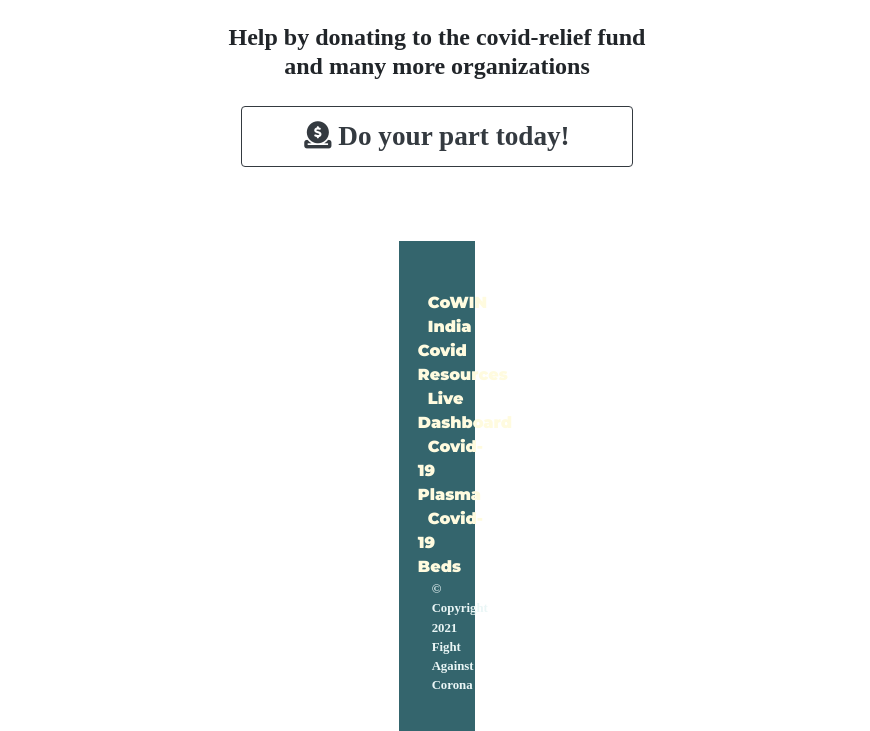
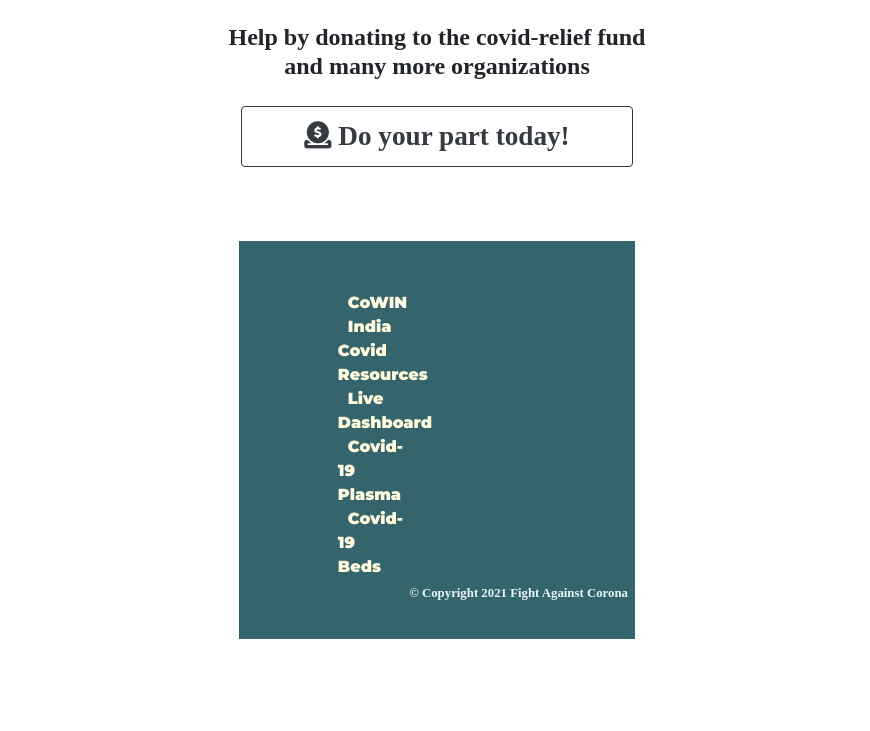
Before and after one commit to gresika/trial, a plain HTML site: page index.html in a window 1280 px wide. Shown: the part 2320-3051 px from the top of the page, without its empty margins (203-1073 px from the left). After the commit the page ends 2959 px from the top, so only its background shows below. Drawn offline with nearby package versions, Linux system fonts and the light colour scheme.

Commit message:
Update index.html

```diff
--- a/index.html
+++ b/index.html
@@ -153,9 +153,9 @@
   <!-- Footer -->
 
  <footer id="footer">
-    <div class= "container-fluid col-md-1">
+    <div class= "container-fluid col-lg-4">
       <div class="bottom-container">
-       <div class=" col-md-1 ft">
+       <div class=" col-lg-4 ft">
         <a class="footer-link ft2" href="https://www.cowin.gov.in/home">CoWIN</a>
         <a class="footer-link ft2" href="https://indiacovidresources.in/">India Covid Resources</a>
         <a class="footer-link ft2" href="https://www.mygov.in/covid-19">Live Dashboard</a>
```
